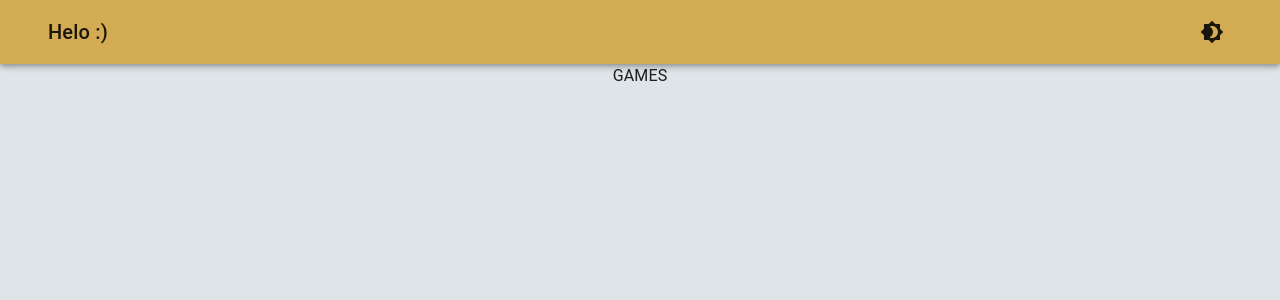
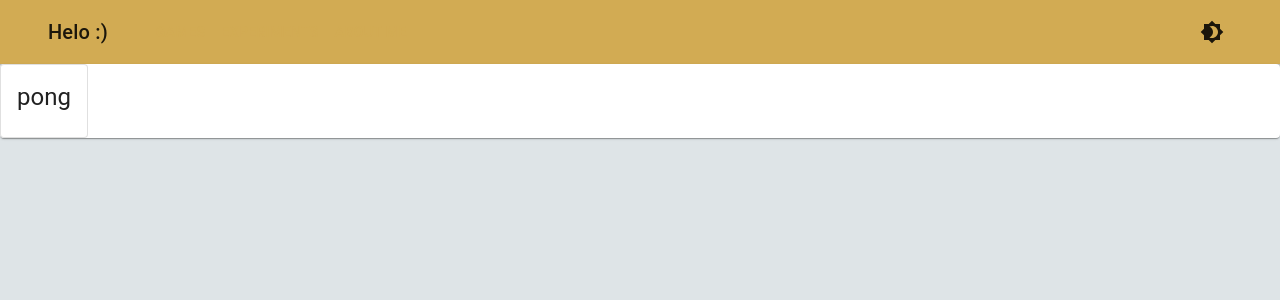
Before and after one commit to ItIsThyme/ItIsThyme.github.io, a React (Create React App) app in the folder my-app/: page /games in a window 1280 px wide. Shown: the top 300 px of the page. Built offline with nearby package versions, Linux system fonts and the light colour scheme.

Commit message:
starting on cards

```diff
--- a/my-app/src/App.tsx
+++ b/my-app/src/App.tsx
@@ -13,7 +13,7 @@ function App() {
       <BrowserRouter>
         <Routes>
           <Route path="/" element={<Layout />}>
-            <Route index element={<Home />} />
+            <Route index element={<Home />}/>
             <Route path="About Me" element={<AboutMe />} />
             <Route path="experiments" element={<Experiments />} />
             <Route path="games" element={<Games />} />
--- /dev/null
+++ b/my-app/src/components/ActivityCard.tsx
@@ -0,0 +1,24 @@
+import { Card, CardContent, Typography } from "@mui/material";
+
+export interface CardInfo {
+    name: string,
+    imageURL: string
+}
+
+export interface CardProps {
+    cardInfo: CardInfo
+}
+
+export function ActivityCard(props: CardProps) {
+    const { cardInfo } = props;
+
+    return(
+        <Card variant="outlined" sx={{maxWidth: 345}}>
+            <CardContent>
+                <Typography variant="h5">
+                    {cardInfo.name}
+                </Typography>
+            </CardContent>
+        </Card>
+    )
+}
--- a/my-app/src/components/CustomAppBar.tsx
+++ b/my-app/src/components/CustomAppBar.tsx
@@ -25,7 +25,7 @@ export default function CustomAppBar() {
                     >
                         Helo :)
                     </Typography>
-                    <Box sx={{ flexGrow: 1, display: { md: 'flex' } }}>
+                    <Box sx={{ flexGrow: 1, display: { md: 'flex' }, marginRight: 5, marginLeft: 5 }}>
                         {pages.map((page) => (
                             <Link
                                 className="appbar-page-link"
--- a/my-app/src/pages/Games.tsx
+++ b/my-app/src/pages/Games.tsx
@@ -1,3 +1,23 @@
-export default function Games(){
-    return <div>GAMES</div>
+import { useParams } from "react-router"
+import { ActivityCard, CardInfo } from "../components/ActivityCard";
+import { Paper } from "@mui/material";
+
+const games: CardInfo[] = [
+    {
+        name: 'pong',
+        imageURL: '/assets/pong.png'
+    }
+]
+
+export default function Games() {
+    const { game } = useParams();
+
+
+    return (
+        <Paper sx={{display: 'flex', flexGrow: 1}}>
+            {games.map(x => {
+                return <ActivityCard cardInfo={x} />
+            })}
+        </Paper>
+    )
 }
```
